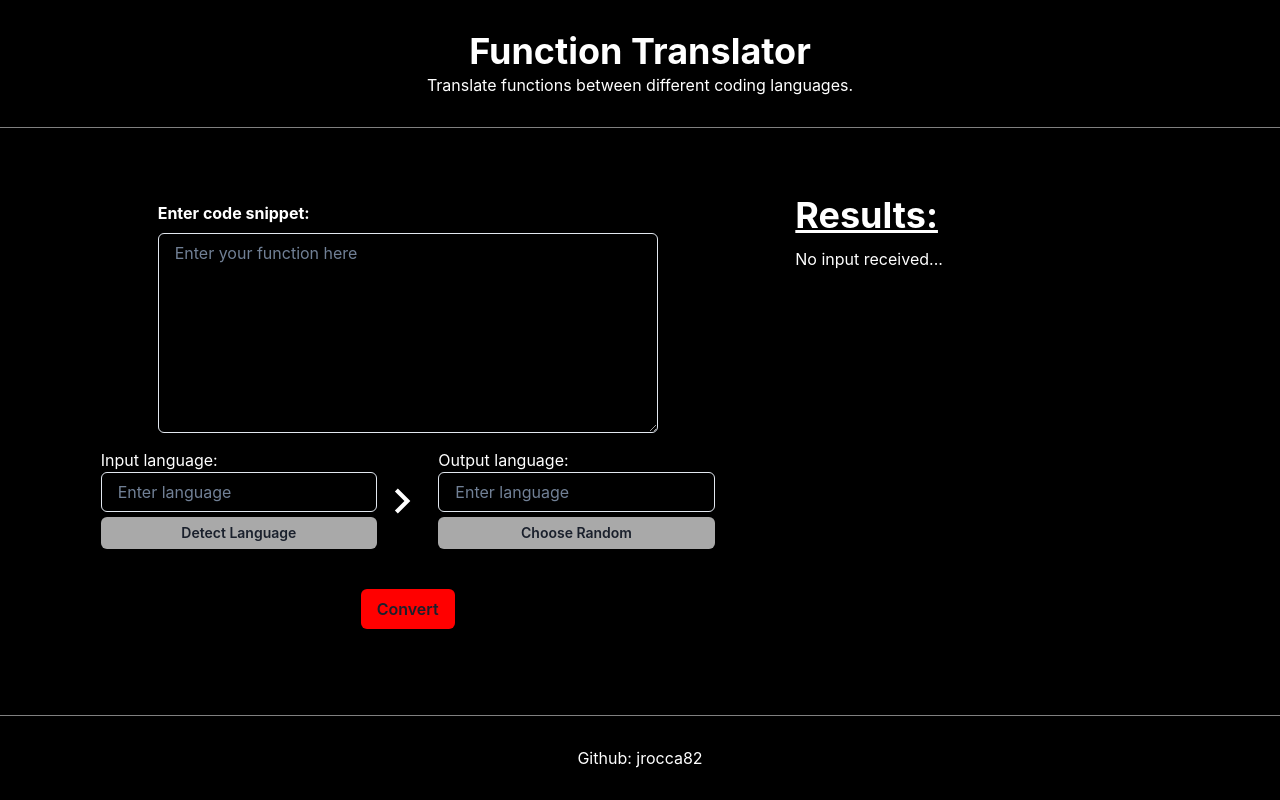
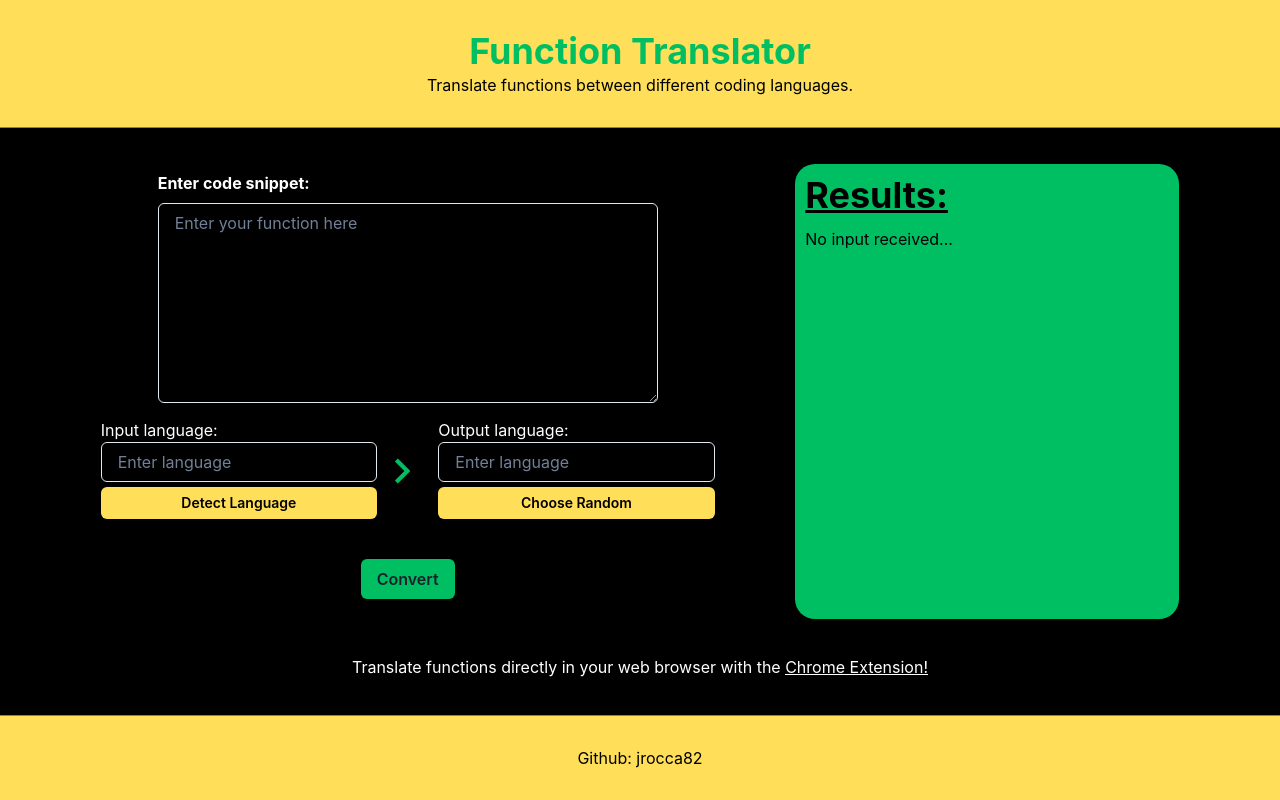
Before and after one commit to jrocca82/ai-function-checker, a Next.js app in the folder client/: page / in a window 1280 px wide. Built offline with nearby package versions, Linux system fonts and the light colour scheme.

Commit message:
feat: change theming

```diff
--- a/client/src/components/Footer.tsx
+++ b/client/src/components/Footer.tsx
@@ -1,14 +1,19 @@
 import { Flex, Text } from "@chakra-ui/react";
+import Link from "next/link";
 
 const Footer = () => (
   <Flex
     paddingY="30px"
     borderTop="solid 1px grey"
+    bgColor="#FFDE59"
     width="100%"
     justifyContent="center"
+    color="black"
     alignItems="center"
   >
-    <Text>Github: jrocca82</Text>
+    <Link href="https://github.com/jrocca82" target="_blank">
+      <Text>Github: jrocca82</Text>
+    </Link>
   </Flex>
 );
 
--- a/client/src/components/Form.tsx
+++ b/client/src/components/Form.tsx
@@ -123,8 +123,9 @@ const Form = () => {
             />
             <Button
               size="sm"
-              bgColor="darkGrey"
+              bgColor="#FFDE59"
               isLoading={isDetecting}
+              color="black"
               my="5px"
               onClick={() => detectLanguage()}
             >
@@ -134,6 +135,7 @@ const Form = () => {
           <Box width="10%">
             <ChevronRightIcon
               boxSize={50}
+              color="#00BF63"
               transform={{ base: "rotate(90deg)", lg: "auto" }}
             />
           </Box>
@@ -147,7 +149,8 @@ const Form = () => {
             />
             <Button
               size="sm"
-              bgColor="darkGrey"
+              bgColor="#FFDE59"
+              color="black"
               isLoading={isChoosingRandom}
               my="5px"
               onClick={() => randomLanguage()}
@@ -159,7 +162,7 @@ const Form = () => {
         <Button
           marginY="20px"
           isLoading={isConverting}
-          bgColor="red"
+          bgColor="#00BF63"
           onClick={() => convertFunction()}
         >
           Convert
@@ -169,6 +172,10 @@ const Form = () => {
         flexDirection="column"
         alignContent="center"
         justifyContent="flex-start"
+        bgColor="#00BF63"
+        padding="10px"
+        borderRadius="20px"
+        color="black"
         width="30vw"
       >
         <Heading textDecor="underline" marginBottom="10px">
--- a/client/src/components/Header.tsx
+++ b/client/src/components/Header.tsx
@@ -8,9 +8,12 @@ const Header = () => (
     width="100%"
     justifyContent="center"
     alignItems="center"
+    bgColor="#FFDE59"
   >
-    <Heading>Function Translator</Heading>
-    <Text>Translate functions between different coding languages.</Text>
+    <Heading color="#00BF63">Function Translator</Heading>
+    <Text color="black">
+      Translate functions between different coding languages.
+    </Text>
   </Flex>
 );
 
--- a/client/src/pages/index.tsx
+++ b/client/src/pages/index.tsx
@@ -1,6 +1,7 @@
 import { Header, Form, Footer } from "../components";
-import { Flex } from "@chakra-ui/react";
+import { Flex, Text } from "@chakra-ui/react";
 import Head from "next/head";
+import Link from "next/link";
 
 const Home = () => (
   <Flex
@@ -23,6 +24,12 @@ const Home = () => (
     >
       <Header />
       <Form />
+      <Text>
+        Translate functions directly in your web browser with the{" "}
+        <Text as="span" textDecor="underline">
+          <Link href="" target="_blank">Chrome Extension!</Link>
+        </Text>
+      </Text>
       <Footer />
     </Flex>
   </Flex>
```
